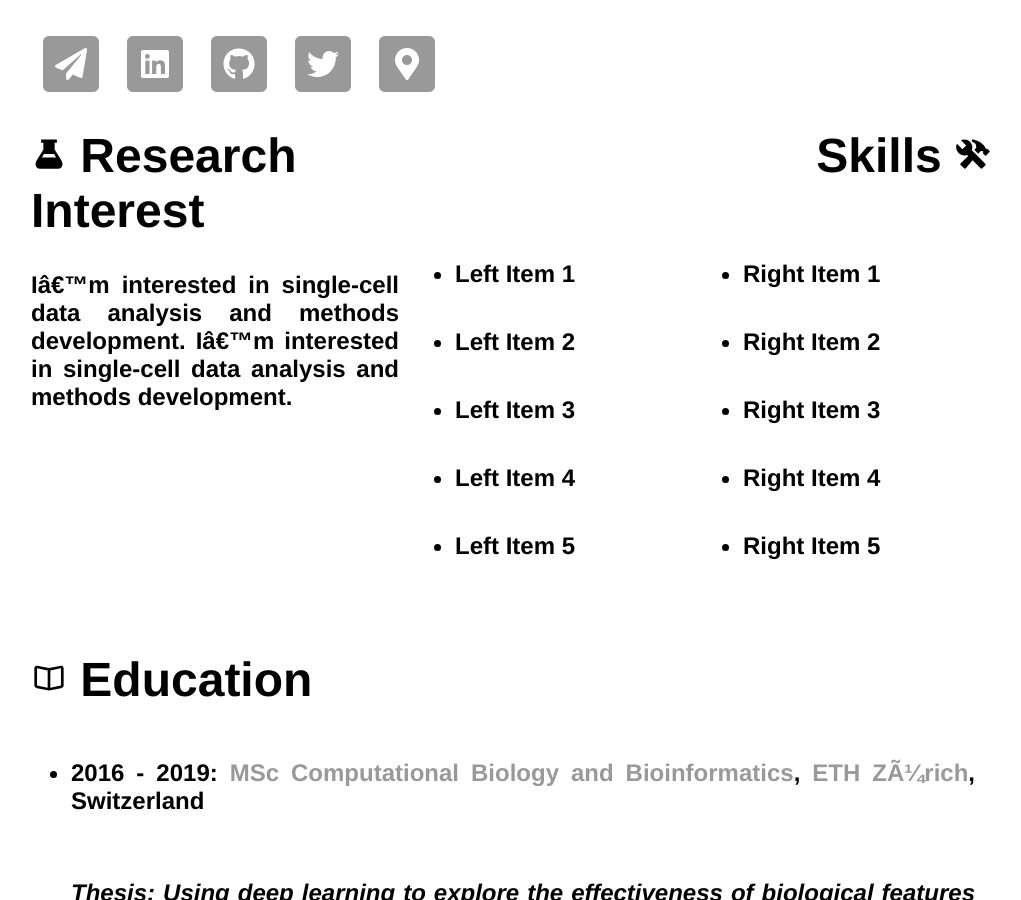
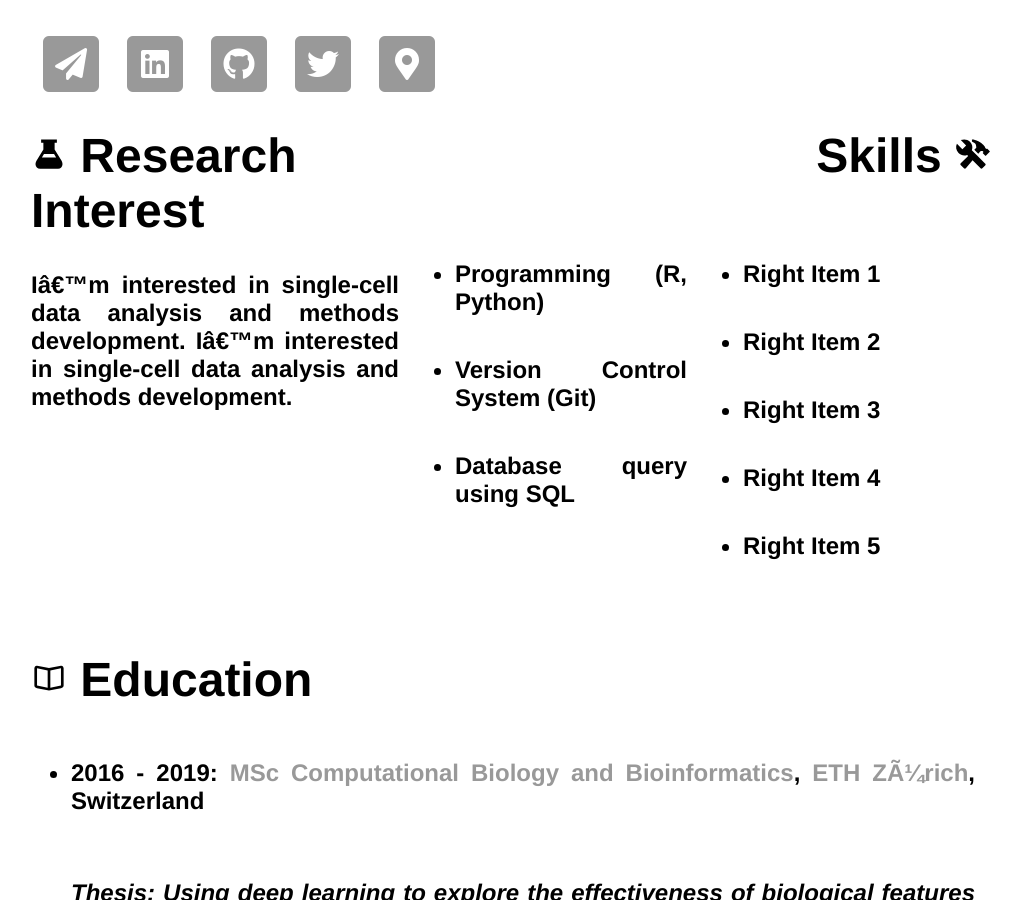
Before and after one commit to saisomesh2594/saisomesh2594.github.io, a Jekyll site: the page built from index.html, in a window 1280 px wide and 900 px high, scrolled down 406 px. Shown: the whole window, without its empty margins (129-1150 px from the left). Built offline with Jekyll 4.4.1, drawn with Linux system fonts in a browser that asks for light colours.

Commit message:
Update index.html

```diff
--- a/index.html
+++ b/index.html
@@ -100,11 +100,9 @@ title: Somesh Sai, Just Another Bioinformatician
 			<div style="float: left; width: 50%;">
 				<article><h2>
 				<ul class="custom">
-				<li>Left Item 1</li>
-				<li>Left Item 2</li>
-				<li>Left Item 3</li>
-				<li>Left Item 4</li>
-				<li>Left Item 5</li>
+				<li>Programming (R, Python)</li>
+				<li>Version Control System (Git)</li>
+				<li>Database query using SQL</li>
 				</ul>
 				</article></h2>
 				</div>
```
